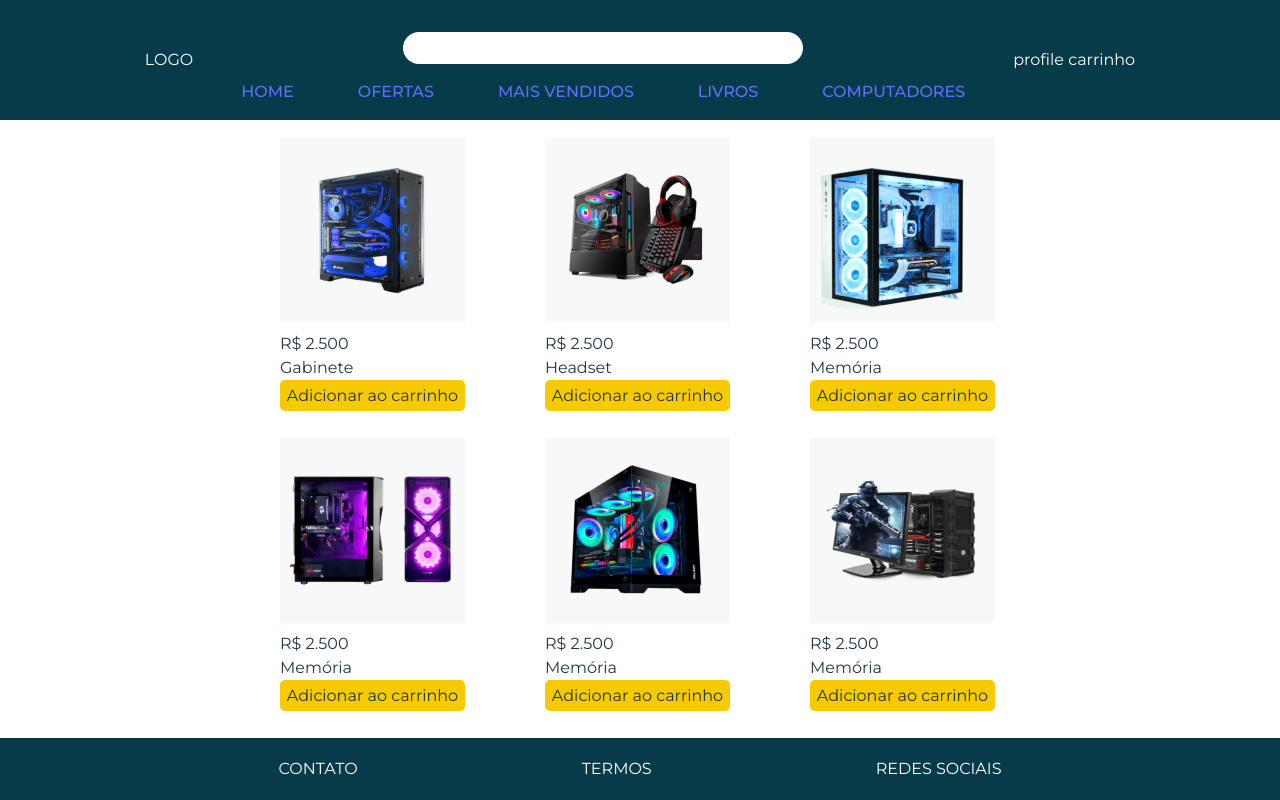
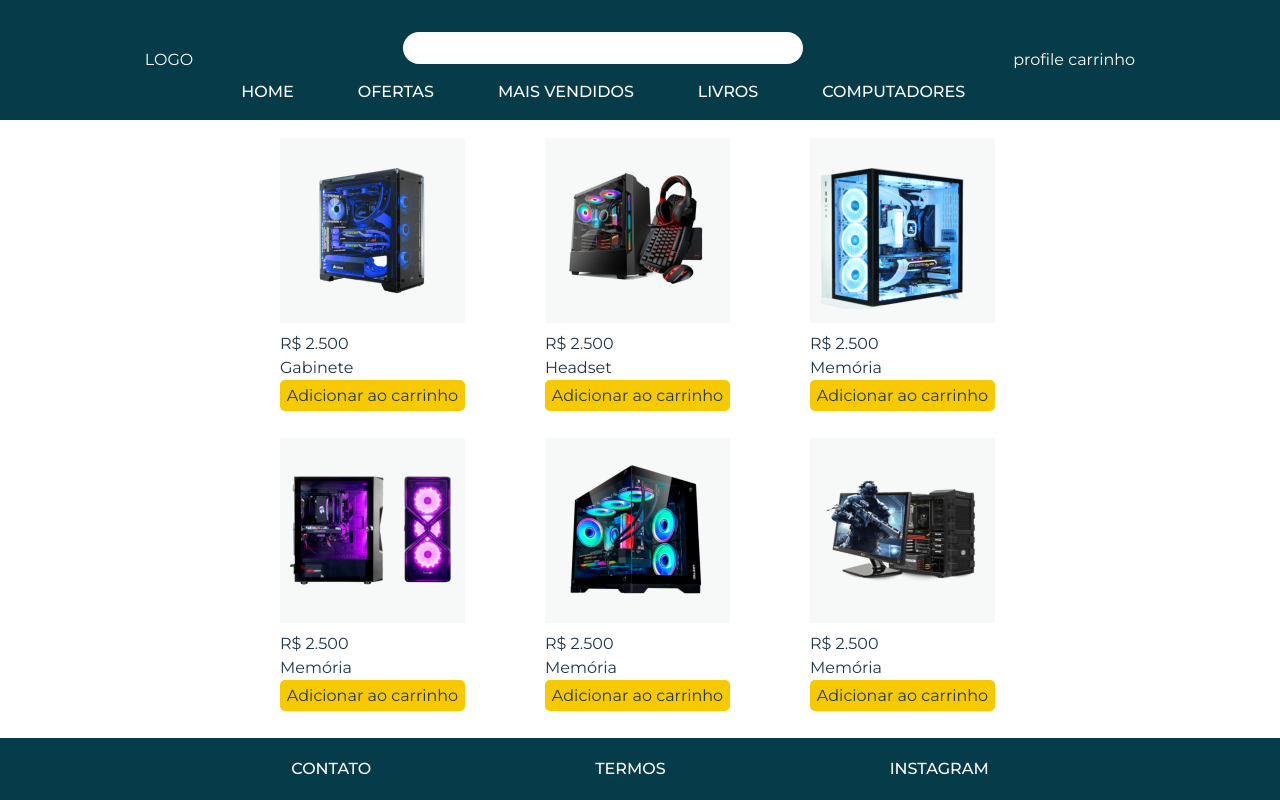
Before and after one commit to gustta11/tech, a React (Vite) app: page /Computadores in a window 1280 px wide. Built offline with nearby package versions, Linux system fonts and the light colour scheme.

Commit message:
#feat: definindo rotass

```diff
--- a/src/layout/Footer.jsx
+++ b/src/layout/Footer.jsx
@@ -1,4 +1,5 @@
 import './Footer.css'
+import {Link} from 'react-router-dom'
 
 
 const Footer = () =>{
@@ -7,9 +8,9 @@ const Footer = () =>{
         <div className='div-footer'>
             <footer>
                     <div className='footer-opcoes'>
-                        <span>CONTATO</span>
-                        <span>TERMOS</span>
-                        <span>REDES SOCIAIS</span>
+                        <Link to="https://www.youtube.com/?app=desktop&hl=pt"><span>CONTATO</span></Link>
+                        <Link to="https://www.jusbrasil.com.br/modelos-pecas/modelo-termos-e-condicoes-para-site-ou-app/784909844#:~:text=O%20Termos%20e%20Condi%C3%A7%C3%B5es%20Gerais,e%20uso%20da%20plataforma%20disponibilizada."><span>TERMOS</span></Link>
+                        <Link to="https://www.instagram.com/"><span>INSTAGRAM</span></Link>
                     </div>
             </footer>
         </div>
--- a/src/layout/Nav.css
+++ b/src/layout/Nav.css
@@ -34,4 +34,5 @@ nav{
 .opcoes-navegacao span{
     margin: 0 2rem;
     margin-top: 2rem;
+    color: white;
 }
--- a/src/layout/Nav.jsx
+++ b/src/layout/Nav.jsx
@@ -1,12 +1,13 @@
 import './Nav.css'
 import {Link} from 'react-router-dom'
+import Logo from '../assets/Logo.png'
 
 
 const Nav = () =>{
     return(
         <nav>
             <div className='logo'>
-                LOGO
+             LOGO
             </div>
             <div className='navBar'>
                 <div className='barra-Pesquisa'>
```
Also changed, not shown: src/assets/Logo.png (added).
